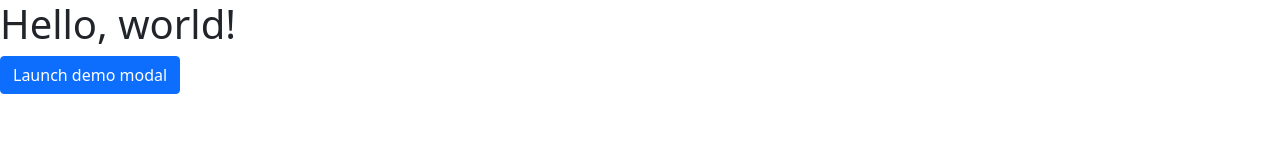
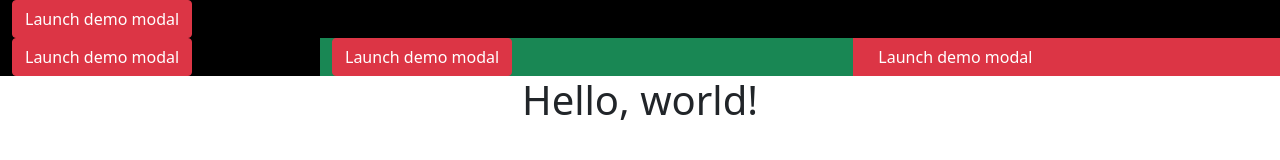
Before and after one commit to ddzelal/HTMLCSSJS, a plain HTML site: page bootstrap/boot.html in a window 1280 px wide. Drawn offline with nearby package versions, Linux system fonts and the light colour scheme.

Commit message:
boottest

```diff
--- a/bootstrap/boot.html
+++ b/bootstrap/boot.html
@@ -7,17 +7,44 @@
 
     <link href="https://cdn.jsdelivr.net/npm/bootstrap@5.1.3/dist/css/bootstrap.min.css" rel="stylesheet" integrity="sha384-1BmE4kWBq78iYhFldvKuhfTAU6auU8tT94WrHftjDbrCEXSU1oBoqyl2QvZ6jIW3" crossorigin="anonymous">
     <link rel="stylesheet" href="bootstyle.css">
-    <title>Hello, world!</title>
+    <title >Hello, world!</title>
   </head>
   <body>
-    <h1>Hello, world!</h1>
 
-    <!-- Button trigger modal -->
-<button type="button" class="btn btn-primary" data-bs-toggle="modal" data-bs-target="#exampleModal">
-    Launch demo modal
-  </button>
+    <div class="container-fluid">
+      <div class="row">
+        <div class="col-12 bg-black">
+          <button type="button" class="btn btn-danger" data-bs-toggle="modal" data-bs-target="#exampleModal">
+            Launch demo modal
+          </button>
+        </div>
+      </div>
+      <div class="row">
+        <div class="col-3 bg-black">
+          <button type="button" class="btn btn-danger" data-bs-toggle="modal" data-bs-target="#exampleModal">
+            Launch demo modal
+          </button>
+        </div>
+        <div class="col-5 bg-success">
+          <button type="button" class="btn btn-danger" data-bs-toggle="modal" data-bs-target="#exampleModal">
+            Launch demo modal
+          </button>
+        </div>
+        <div class="col bg-danger">
+          <button type="button" class="btn btn-danger" data-bs-toggle="modal" data-bs-target="#exampleModal">
+            Launch demo modal
+          </button>
+        </div>
 
-  <!-- Modal -->
+      </div>
+
+    </div>
+    <h1 class="text-center">Hello, world!</h1>
+
+
+
+
+
   <div class="modal fade" id="exampleModal" tabindex="-1" aria-labelledby="exampleModalLabel" aria-hidden="true">
     <div class="modal-dialog">
       <div class="modal-content">
```
